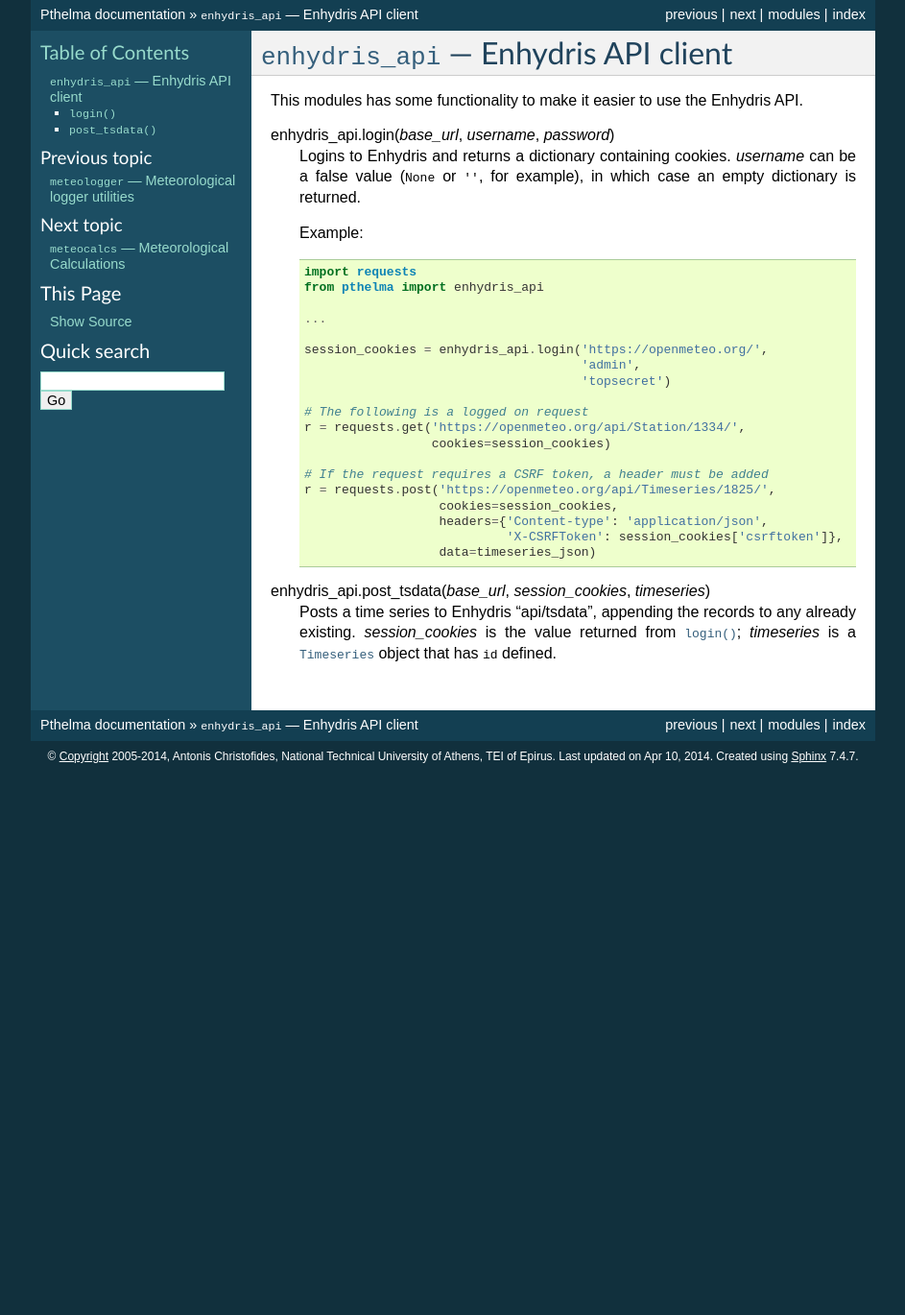
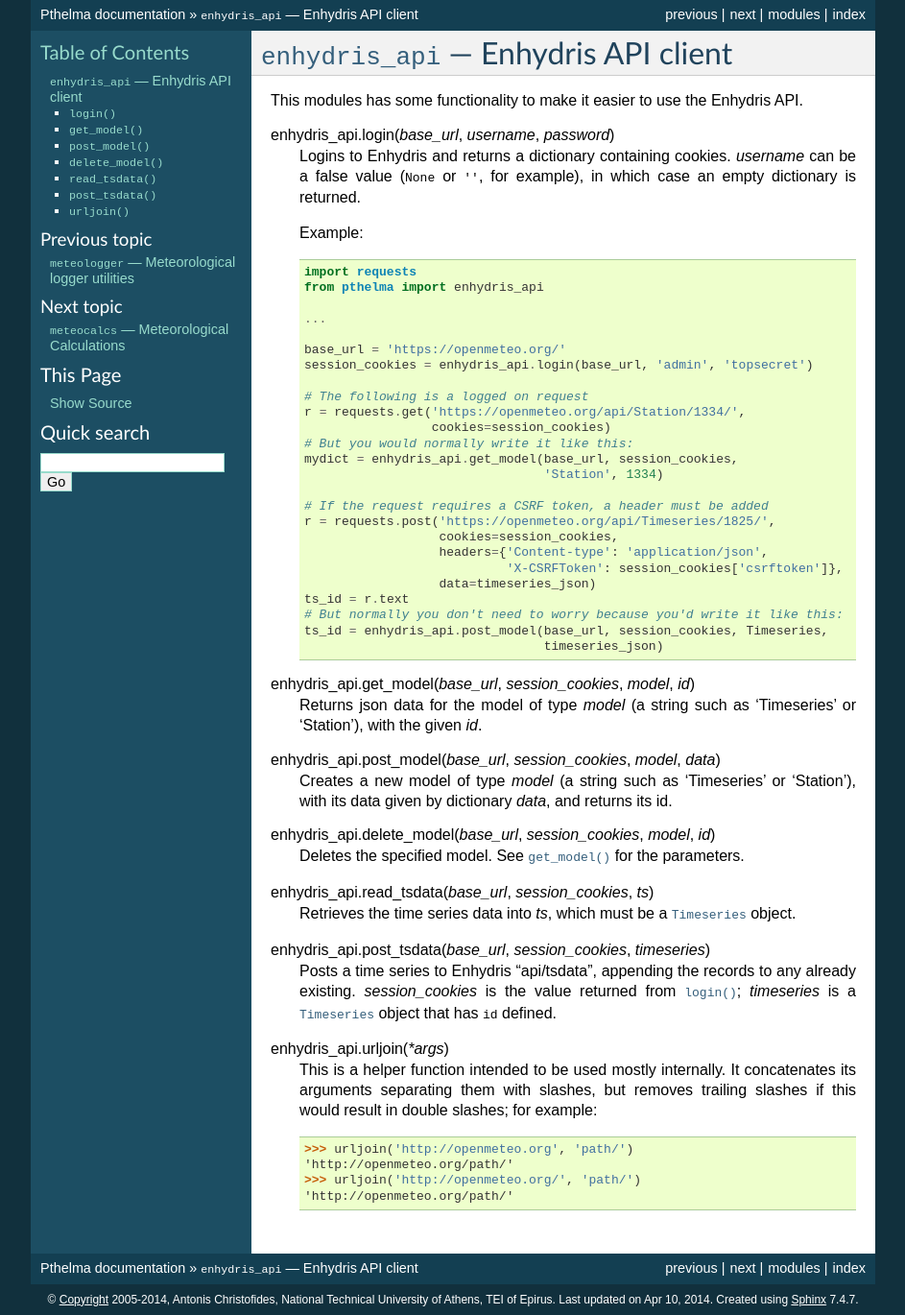
Before and after one commit to openmeteo/pthelma, a Sphinx documentation site: the page built from doc/enhydris_api.rst, in a window 1280 px wide. Shown: the whole page at 96% size, without its empty margins (168-1111 px from the left). Built offline with Sphinx 7.4.7, drawn with Linux system fonts in a browser that asks for light colours; before the commit the page ends 900 px from its top, so only the background shows below that.

Commit message:
Expanded enhydris_api
Added get_model, post_model, delete_model, and get_tsdata.

```diff
--- a/doc/enhydris_api.rst
+++ b/doc/enhydris_api.rst
@@ -24,13 +24,15 @@ Enhydris API.
 
       ...
 
-      session_cookies = enhydris_api.login('https://openmeteo.org/',
-                                           'admin',
-                                           'topsecret')
+      base_url = 'https://openmeteo.org/'
+      session_cookies = enhydris_api.login(base_url, 'admin', 'topsecret')
 
       # The following is a logged on request
       r = requests.get('https://openmeteo.org/api/Station/1334/',
                        cookies=session_cookies)
+      # But you would normally write it like this:
+      mydict = enhydris_api.get_model(base_url, session_cookies,
+                                      'Station', 1334)
 
       # If the request requires a CSRF token, a header must be added
       r = requests.post('https://openmeteo.org/api/Timeseries/1825/',
@@ -38,6 +40,31 @@ Enhydris API.
                         headers={'Content-type': 'application/json',
                                  'X-CSRFToken': session_cookies['csrftoken']},
                         data=timeseries_json)
+      ts_id = r.text
+      # But normally you don't need to worry because you'd write it like this:
+      ts_id = enhydris_api.post_model(base_url, session_cookies, Timeseries,
+                                      timeseries_json)
+
+.. function:: get_model(base_url, session_cookies, model, id)
+
+   Returns json data for the model of type *model* (a string such as
+   'Timeseries' or 'Station'), with the given *id*.
+
+.. function:: post_model(base_url, session_cookies, model, data)
+
+   Creates a new model of type *model* (a string such as 'Timeseries'
+   or 'Station'), with its data given by dictionary *data*, and
+   returns its id.
+
+.. function:: delete_model(base_url, session_cookies, model, id)
+
+   Deletes the specified model. See :func:`get_model` for the
+   parameters.
+
+.. function:: read_tsdata(base_url, session_cookies, ts)
+
+   Retrieves the time series data into *ts*, which must be a
+   :class:`~timeseries.Timeseries` object.
 
 .. function:: post_tsdata(base_url, session_cookies, timeseries)
 
@@ -45,3 +72,15 @@ Enhydris API.
    to any already existing. *session_cookies* is the value returned
    from :func:`.login`; *timeseries* is a
    :class:`~timeseries.Timeseries` object that has :attr:`id` defined.
+
+.. function:: urljoin(*args)
+
+   This is a helper function intended to be used mostly internally. It
+   concatenates its arguments separating them with slashes, but
+   removes trailing slashes if this would result in double slashes;
+   for example::
+
+      >>> urljoin('http://openmeteo.org', 'path/')
+      'http://openmeteo.org/path/'
+      >>> urljoin('http://openmeteo.org/', 'path/')
+      'http://openmeteo.org/path/'
```
Also changed, not shown: 4 other files.
